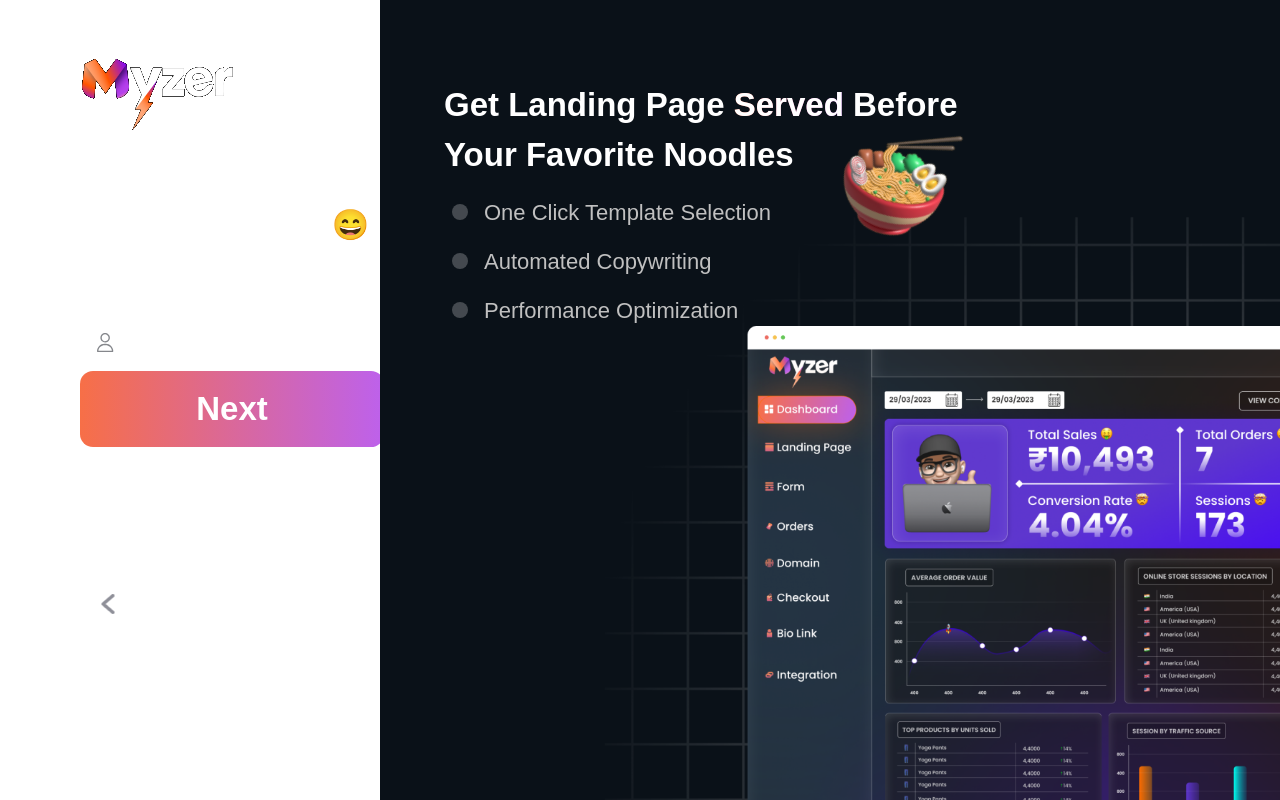
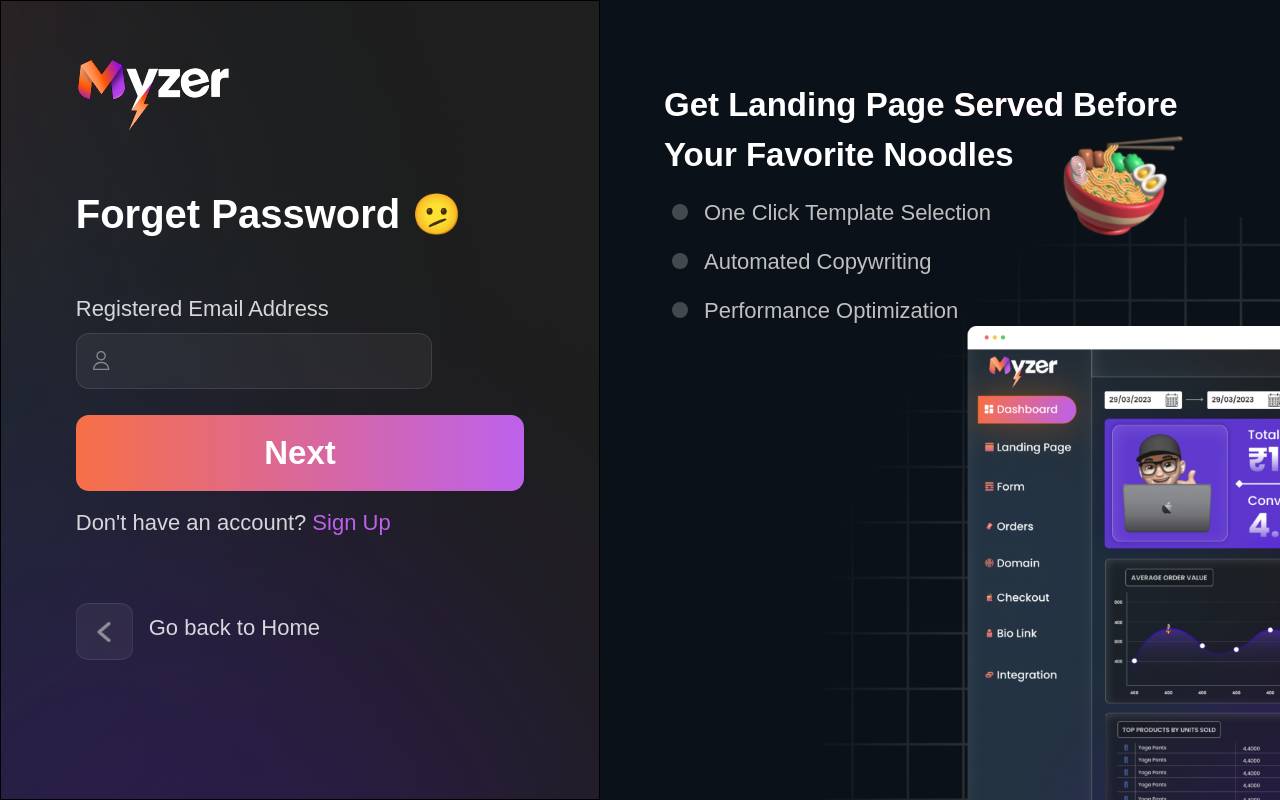
Before and after one commit to 47Sunil/myz_front, a React (Create React App) app: page /forgetPassword in a window 1280 px wide. Built offline with nearby package versions, Linux system fonts and the light colour scheme.

Commit message:
forget password ui

```diff
--- a/src/pages/ForgetPassword/components/Forget.jsx
+++ b/src/pages/ForgetPassword/components/Forget.jsx
@@ -7,9 +7,23 @@
 import { Link, useNavigate } from 'react-router-dom';
 import GoToHomeBtn from '../../../components/BackToHome/BackToHome';
 // import axios from '../../../utils/axios';
-
+import styled from 'styled-components';
+import bgForm from '../../../assets/images/signin_bg.png';
+import ForgetForm from './ForgetForm';
 const EmailValidator =
   "/^[a-zA-Z0-9.!#$%&'*+/=?^_`{|}~-]+@[a-zA-Z0-9-]+(?:.[a-zA-Z0-9-]+)*$/";
+
+const ForgetPasswordLeft = styled.div`
+  border: 0.5px solid black;
+  width: 40%;
+  min-width: 600px;
+  background-color: #1e1e1e;
+  background-image: url(${bgForm});
+  background-repeat: no-repeat;
+  background-position: center;
+  background-size: cover;
+`;
+
 function Forget() {
   const [email, setEmail] = useState('');
   const [isLoaderRunning, setIsLoaderRunning] = useState(false);
@@ -40,40 +54,21 @@
   //   };
 
   return (
-    <div className='relative flex w-screen h-screen overflow-hidden text-white'>
-      <div className='absolute mx-20 w-[80%]'>
+    <ForgetPasswordLeft>
+      <div className='my-0 mx-auto w-[75%] '>
         <img
           className='logo_img'
           alt='logo'
           src={logo}
         />
-
-        <h1 className='my-6 text-3xl font-bold'>Forget Password 😄</h1>
-        <p className='mb-6'>Register Email Address </p>
-        <div className='relative flex '>
-          <UserIcon className=' absolute m-4 h-5 w-5' />
-          <input
-            className='font-medium leading-8 text-[#d9d9d9] text-xl bg-[rgba(255,255,255,0.05)] border-solid border border-[rgba(255,255,255,.1)] rounded-[13px] py-[.7rem] px-[2.8rem]'
-            size='30'
-            type='email'
-          />
+        <div className='flex items-center mb-[3rem] gap-[0.5rem]'>
+          <h1 className='font-semibold text-[40px] leading-[60px] text-white'>
+            Forget Password 🫤
+          </h1>
         </div>
-        <PinkButton
-          style='mt-12 text-center'
-          text={'Next'}
-        />
-        <div className='mt-4 flex justify-between '>
-          <p>
-            Don't have a account ?{' '}
-            <Link className='hover:underline'>Sign up</Link>{' '}
-          </p>
-          <Link to='/account/login'>
-            <p>Back to Login</p>
-          </Link>
-        </div>
-        <GoToHomeBtn />
+        <ForgetForm />
       </div>
-    </div>
+    </ForgetPasswordLeft>
   );
 }
 
--- /dev/null
+++ b/src/pages/ForgetPassword/components/ForgetForm.jsx
@@ -0,0 +1,42 @@
+import { Formik, Form, Field } from 'formik';
+import UserIcon from '../../../assets/svg/User';
+import PinkButton from '../../../components/PinkButton/PinkButton';
+import GoToHomeBtn from '../../../components/BackToHome/BackToHome';
+import { Link } from 'react-router-dom';
+import React from 'react';
+
+const ForgetForm = () => {
+  return (
+    <Formik>
+      <Form>
+        <div className='mb-[1.6rem] flex flex-col'>
+          <label
+            className='font-normal text-[22px] leading-[33px] text-[rgba(255,255,255,0.82)] mb-[0.5rem]'
+            htmlFor='forgetPassword'
+          >
+            Registered Email Address
+          </label>
+          <div className='relative'>
+            <UserIcon />
+            <Field
+              type='email'
+              id='email'
+              name='email'
+              className='font-medium leading-8 text-[#d9d9d9] text-xl bg-[rgba(255,255,255,0.05)] border-solid border border-[rgba(255,255,255,.1)] rounded-[13px] py-[.7rem] px-[2.8rem]'
+            />
+          </div>
+        </div>
+        <PinkButton text='Next' />
+        <p className='mt-4 font-normal text-[22px] leading-8 text-[rgba(255,255,255,.82)]'>
+          Don't have an account?{' '}
+          <Link className='text-[#bd61ec]'>
+            <span>Sign Up</span>
+          </Link>
+        </p>
+        <GoToHomeBtn />
+      </Form>
+    </Formik>
+  );
+};
+
+export default ForgetForm;
--- a/src/pages/ForgetPassword/index.jsx
+++ b/src/pages/ForgetPassword/index.jsx
@@ -4,7 +4,7 @@
 
 function Password() {
   return (
-    <div className='flex'>
+    <div className='relative flex w-screen h-screen overflow-hidden text-white'>
       <Forget />
       <FormRight />
     </div>
```
